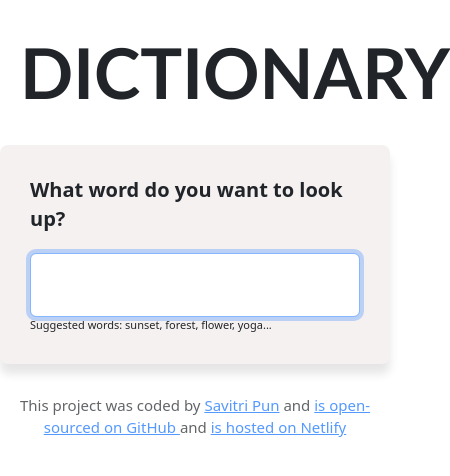
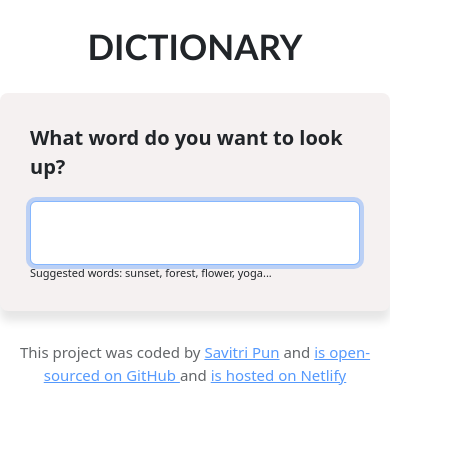
Before and after one commit to punSavitri/react-dictionary-project, a React (Create React App) app: page / in a window 390 px wide. Shown: the top 476 px of the page, 450 px wide, since content can reach past the window. Built offline with nearby package versions, Linux system fonts and the light colour scheme; no server answers.

Commit message:
update App styles and Results.js

```diff
--- a/src/App.css
+++ b/src/App.css
@@ -18,3 +18,8 @@ body {
   opacity: 0.7;
   line-height: 1.5;
 }
+@media (max-width: 576px) {
+  .App h1 {
+    font-size: 35px;
+  }
+}
--- a/src/Results.js
+++ b/src/Results.js
@@ -1,17 +1,23 @@
 import React from "react";
 import Phonetics from "./Phonetics";
+import Meaning from "./Meaning";
 import "./Results.css";
 
 export default function Results(props) {
   console.log(props.results);
   if (props.results) {
     return (
-
       <div className="Results" >
         <section>
           <h2>{props.results.word}</h2>
           <Phonetics phonetic={props.results.phonetic} />
         </section>
+        {props.results.meanings.map(function (meaning, index) {
+          return (
+            <section key={index}>
+              <Meaning meaning={meaning} />
+            </section>);
+        })}
 
       </div>
     )
```
